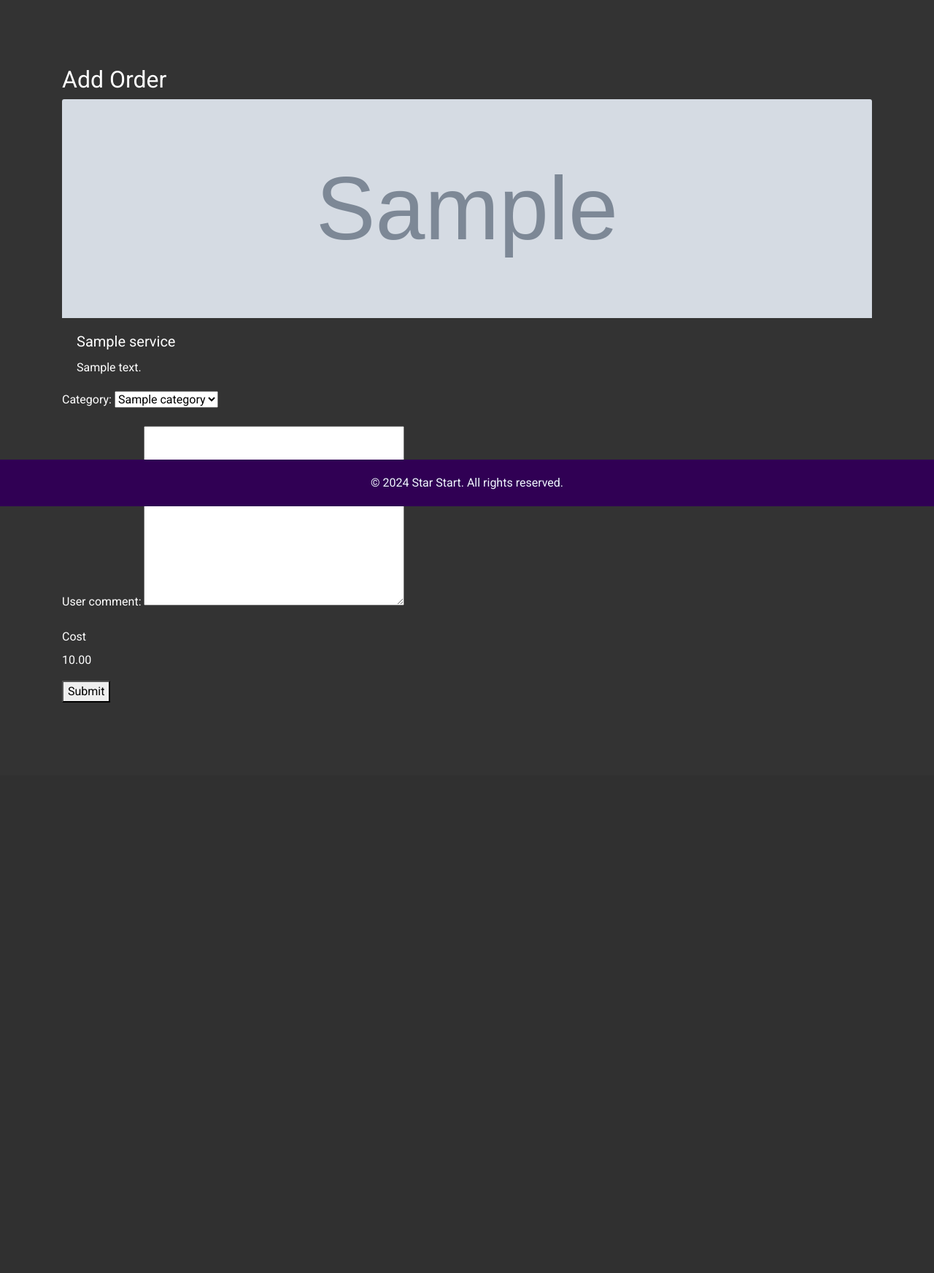
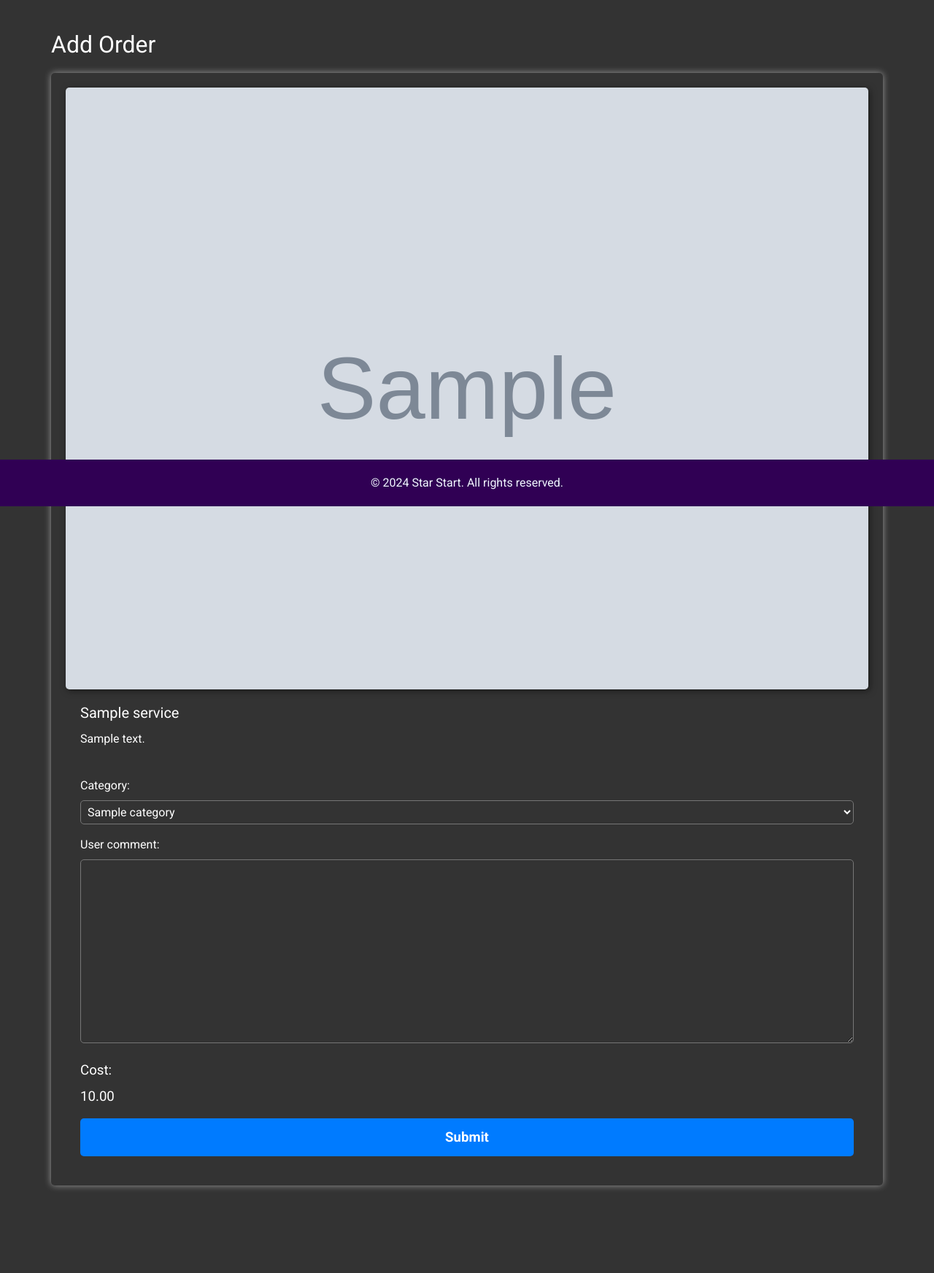
Before and after one commit to dev4ox/stars-start-lk, a Django app: page /lk/services/1/add_order in a window 1280 px wide. Shown: the part 106-1851 px from the top of the page at 73% size. Before the commit the page ends 1069 px from the top, so only its background shows below. Run offline with Django 5.2, Linux system fonts and the light colour scheme; a user stored in the database is signed in; tables that the repository leaves empty hold one stand-in row (values such as "Sample post"); grey boxes marked "Sample" are stand-in pictures; some libraries are stand-ins or nearby versions.

Commit message:
mmm, frontend

```diff
--- a/regSaitTest/registration/static/css/style.css
+++ b/regSaitTest/registration/static/css/style.css
@@ -232,7 +232,6 @@ footer p {
   margin: 0;
 }
 
-/* Footer */
 .footer_section {
   background-color: #300054;
   padding: 20px;
@@ -245,6 +244,40 @@ footer p {
 }
 .footer_section a {
   color: #F0F8FF;
+}
+
+.user-card {
+  margin: 20px 0;
+  padding: 20px;
+  border-radius: 5px;
+  box-shadow: 0 0 10px rgba(255, 255, 255, 0.5);
+}
+.user-card img {
+  width: 100%;
+  box-shadow: 2px 2px 10px rgba(0, 0, 0, 0.5);
+  border-radius: 5px;
+}
+.user-card .card-order-info {
+  padding: 20px;
+}
+.user-card .card-order-info #id_category {
+  width: 100%;
+  padding: 5px;
+  border-radius: 5px;
+  color: #FFFFFF;
+  background-color: #333;
+}
+.user-card .card-order-info #id_user_comment {
+  width: 100%;
+  padding: 5px;
+  border-radius: 5px;
+  background-color: #333;
+  color: #fff;
+}
+.user-card .card-order-info .order-price {
+  display: inline;
+  align-items: center;
+  font-size: 14pt;
 }
 
 .card-header {
--- a/regSaitTest/registration/static/css/style.scss
+++ b/regSaitTest/registration/static/css/style.scss
@@ -293,7 +293,6 @@ footer {
     }
 }
 
-/* Footer */
 .footer_section {
     background-color: $dark-purple;
     padding: 20px;
@@ -307,6 +306,42 @@ footer {
 
     a {
         color: $neon-white;
+    }
+}
+
+// Service
+.user-card {
+    margin: 20px 0;
+    padding: 20px;
+    border-radius: 5px;
+    box-shadow: 0 0 10px rgba(255, 255, 255, 0.5);
+    img {
+        width: 100%;
+        box-shadow: 2px 2px 10px rgba(0, 0, 0, 0.5);
+        border-radius: 5px;
+    }
+    .card-order-info {
+        padding: 20px;
+
+        #id_category {
+            width: 100%;
+            padding: 5px;
+            border-radius: 5px;
+            color: $white;
+            background-color: $background-color;
+        }
+        #id_user_comment {
+            width: 100%;
+            padding: 5px;
+            border-radius: 5px;
+            background-color: $background-color;
+            color: $text-color;
+        }
+        .order-price {
+            display: inline;
+            align-items: center;
+            font-size: 14pt;
+        }
     }
 }
 
--- a/regSaitTest/registration/templates/services.html
+++ b/regSaitTest/registration/templates/services.html
@@ -5,13 +5,12 @@
 {% block title %}{% trans "Our Services" %} | {% trans "Star Start" %}{% endblock %}
 
 {% block content %}
-<div class="container mt-5">
 <h2>{% trans "Our Services" %}</h2>
 <p>{% trans "Choose a service that will make your event unforgettable!" %}</p>
 <div class="row">
     {% for service in services_list %}
-        <div class="col-md-4 mb-4">
-            <div class="user-card h-100">
+    <div class="col-md-6">
+        <div class="user-card">
             <img src="{{ service.image_path.url }}" class="card-img-top" alt="{% trans 'Service' %}">
             <div class="card-body">
                 <h5 class="card-title">{{ service.title }}</h5>
@@ -22,5 +21,4 @@
     </div>
     {% endfor %}
 </div>
-</div>
 {% endblock %}
--- a/regSaitTest/registration/templates/services_add_order.html
+++ b/regSaitTest/registration/templates/services_add_order.html
@@ -4,25 +4,25 @@
 {% block title %}{% trans 'Add Order' %}{% endblock %}
 
 {% block content %}
-<div class="container mt-5">
 <h2>{% trans "Add Order" %}</h2>
-    <div class="user-card h-100">
-        <img src="{{ service.image_path.url }}" class="card-img-top" alt="{% trans 'Service' %}" width="500px" height="300px">
+<div class="user-card">
+    <img src="{{ service.image_path.url }}" alt="{% trans 'Service' %}">
     <div class="card-body">
         <h5 class="card-title">{{ service.title }}</h5>
         <p class="card-text">{{ service.description }}</p>
     </div>
-    </div>
+    <div class="card-order-info">
         <form method="post">
             {% csrf_token %}
             {{ form.as_p }}
-        <div class="form-group">
-            <label for="category_cost_text">{% trans "Cost" %}</label>
-            <p id="category_cost_text"></p>
+            <div class="order-price">
+            <label>{% trans "Cost" %}:</label><p id="category_cost_text"></p>
+            <button class="btn-primary" type="submit">Submit</button>
             </div>
-        <button type="submit">Submit</button>
         </form>
     </div>
+</div>
+
 {% endblock %}
 {% block scripts %}
 <script>
```
Also changed, not shown: 1 other file. Lines whose indentation alone changed are shown as unchanged.
